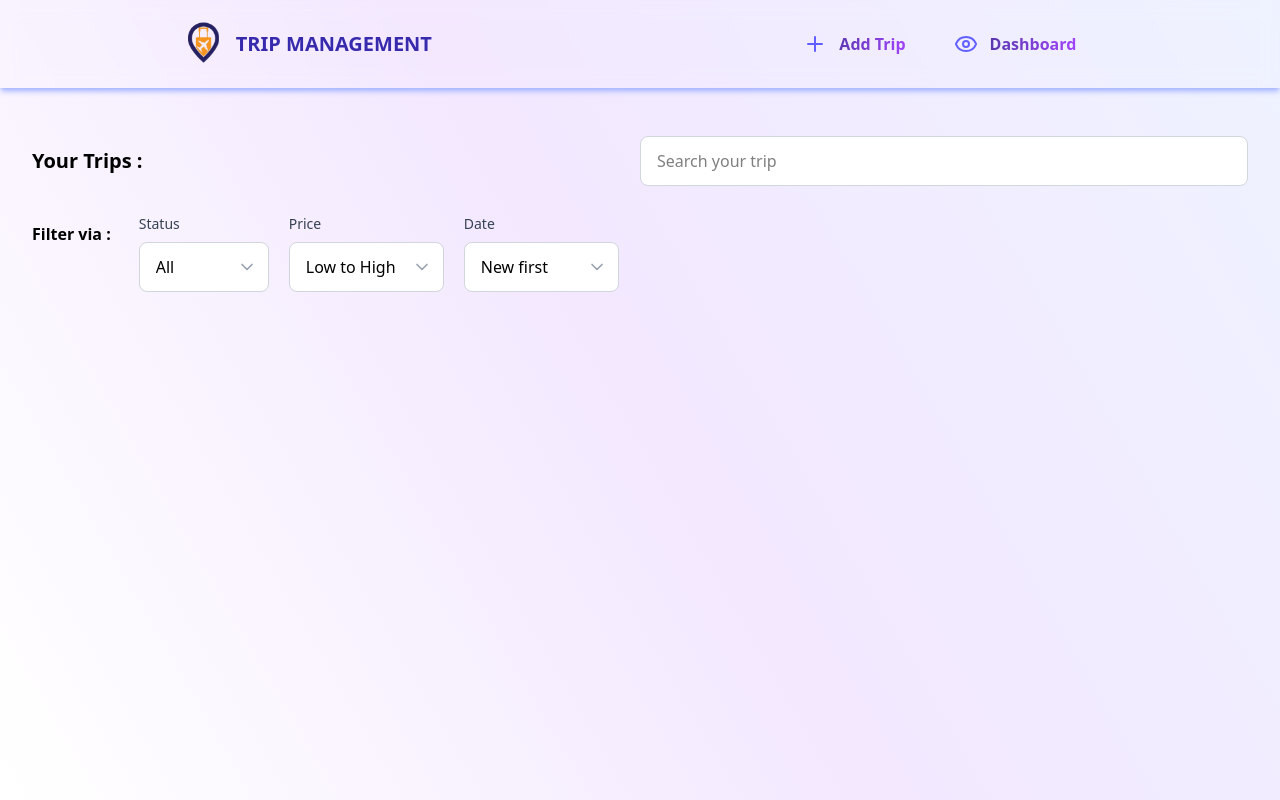
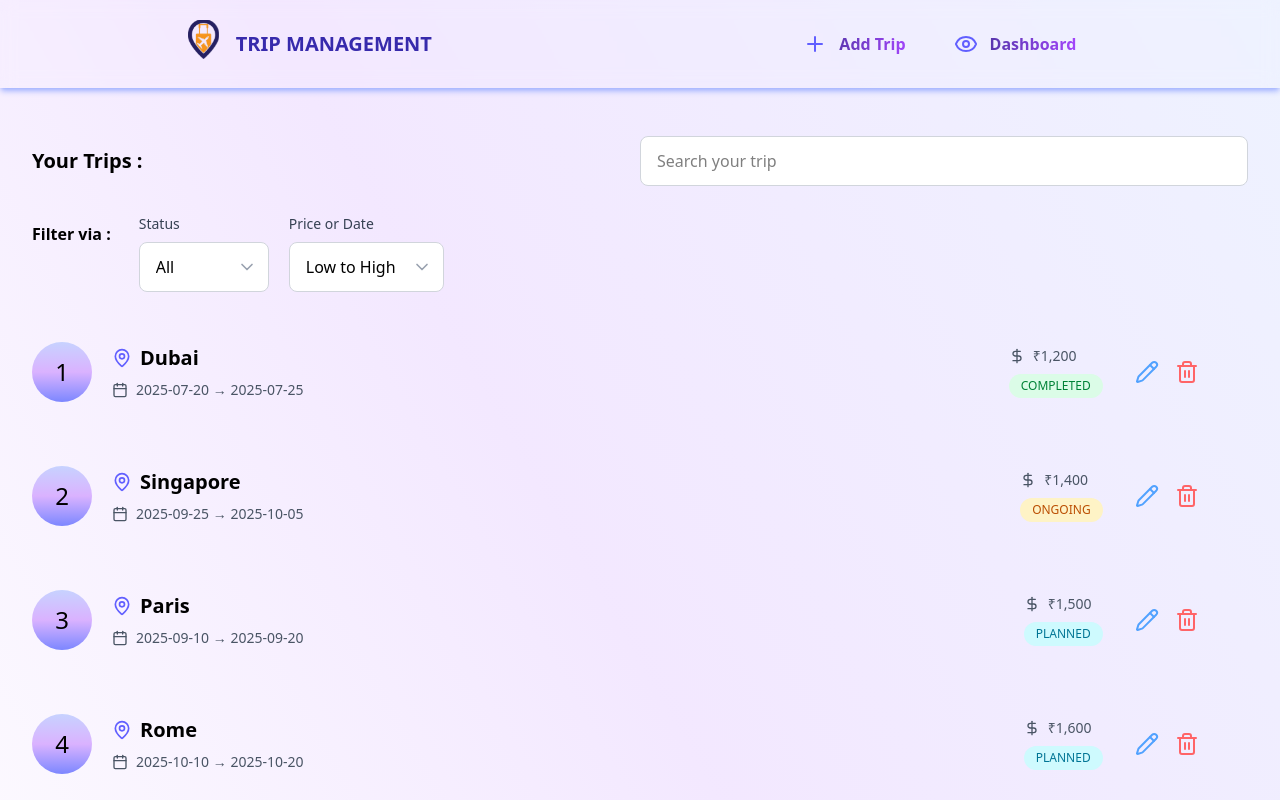
Before and after one commit to ashifpathan21/React-Trip-Management-SEP-2025-BT-REACT-OCT-2025-372, a React (Vite) app: page / in a window 1280 px wide. Shown: the top 800 px of the page. Built offline with nearby package versions, Linux system fonts and the light colour scheme.

Commit message:
add trip done

```diff
--- a/package.json
+++ b/package.json
@@ -25,7 +25,8 @@
     "react-toastify": "^11.0.5",
     "recharts": "^3.2.1",
     "styled-components": "^6.1.19",
-    "tailwindcss": "^4.1.13"
+    "tailwindcss": "^4.1.13",
+    "uuid": "^13.0.0"
   },
   "devDependencies": {
     "@eslint/js": "^9.36.0",
--- a/src/App.jsx
+++ b/src/App.jsx
@@ -2,15 +2,18 @@ import React from "react";
 import { Routes, Route } from "react-router-dom";
 import Dashboard from "./pages/Dashboard.jsx";
 import Home from "./pages/Home.jsx";
+import AddTrip from "./pages/AddTrip.jsx";
+import EditTrip from "./pages/EditTrip.jsx";
 
 const App = () => {
   return (
     <div className="relative top-0 bg-linear-60 from-white via-purple-100 to-indigo-50 ">
-
       <div className="content inset-0 bg-transparent ">
         <Routes>
           <Route path="/" element={<Home />} />
           <Route path="/dashboard" element={<Dashboard />} />
+          <Route path="/add" element={<AddTrip />} />
+          <Route path="/edit/:id" element={<EditTrip />} />
         </Routes>
       </div>
     </div>
--- /dev/null
+++ b/src/components/Card.jsx
@@ -0,0 +1,86 @@
+import React from "react";
+import {
+  Calendar,
+  DollarSign,
+  MapPin,
+  Clock,
+  Pencil,
+  Trash2,
+} from "lucide-react";
+import { deleteTrip } from "../slices/tripSlice.js";
+import { useDispatch } from "react-redux";
+import { useNavigate } from "react-router-dom";
+
+const Card = ({ trip, idx }) => {
+  const dispatch = useDispatch();
+  const navigate = useNavigate();
+  const handleDelete = () => {
+    if (confirm("Are you sure to delete this trip ?")) {
+      dispatch(deleteTrip(trip.id));
+    }
+  };
+  const statusColors = {
+    PLANNED: "bg-cyan-100 text-cyan-700",
+    ONGOING: "bg-amber-100 text-amber-700",
+    COMPLETED: "bg-green-100 text-green-700",
+    CANCELLED: "bg-red-100 text-red-700",
+  };
+  return (
+    <div className="p-5  w-full  flex gap-3 items-center ">
+      <span className="text-2xl w-15 h-15 rounded-full flex justify-center items-center p-2 bg-gradient-to-b from-indigo-200 via-purple-300 to-indigo-400 ">
+        {idx + 1}
+      </span>
+      <div className="flex items-center justify-between p-2 gap-3 w-11/12">
+        <div className="flex flex-col gap-2 ">
+          {/* Destination */}
+          <h2 className="font-semibold text-xl flex items-center gap-2">
+            <MapPin className="w-5 h-5 text-indigo-500" />
+            {trip?.destination}
+          </h2>
+
+          {/* Dates */}
+          <div className="flex items-center gap-2 text-sm text-gray-600">
+            <Calendar className="w-4 h-4" />
+            {trip?.startDate} → {trip?.endDate}
+          </div>
+        </div>
+        <div className="flex items-center gap-5 ">
+          <div className="flex flex-col gap-2 ">
+            {/* Price */}
+            <div className="flex items-center gap-2 text-sm text-gray-600">
+              <DollarSign className="w-4 h-4" />
+              {trip?.price?.toLocaleString("en-IN", {
+                style: "currency",
+                currency: "INR",
+                minimumFractionDigits: 0,
+              })}
+            </div>
+
+            {/* Status */}
+            <span
+              className={`self-start text-xs font-medium px-3 py-1 rounded-full ${
+                statusColors[trip?.status]
+              }`}
+            >
+              {trip?.status}
+            </span>
+          </div>
+          {/* edit and delete button */}
+          <div className="flex flex-col gap-2 md:flex-row lg:flex-row p-2">
+            <button onClick={() => navigate(`edit/${trip?.id}`)} className="p-1 rounded-md font-semibold text-blue-400">
+              <Pencil />
+            </button>
+            <button
+              onClick={handleDelete}
+              className="p-1 rounded-md font-semibold text-red-400"
+            >
+              <Trash2 />
+            </button>
+          </div>
+        </div>
+      </div>
+    </div>
+  );
+};
+
+export default Card;
--- a/src/components/SearchFilterBar.jsx
+++ b/src/components/SearchFilterBar.jsx
@@ -7,12 +7,9 @@ const SearchFilterBar = ({
   status,
   statusOptions,
   setStatus,
-  dateSort,
-  setDateSort,
-  dateSortOptions,
-  priceSort,
-  priceSortOptions,
-  setPriceSort,
+ sort,
+ setSort ,
+ sortOptions
 }) => {
   return (
     <div className="pt-30 ">
@@ -21,7 +18,7 @@ const SearchFilterBar = ({
           <h2 className="w-full font-semibold text-xl ">Your Trips :</h2>
         </div>
 
-        <div className={"w-1/2"}>
+        <div className={"w-full  md:w-1/2 lg:w-1/2"}>
           <Input
             id={"searchBar"}
             placeholder={"Search your trip"}
@@ -44,19 +41,13 @@ const SearchFilterBar = ({
           placeholder="Select Status"
         />
         <Dropdown
-          id={"priceSort"}
-          label={"Price"}
-          options={priceSortOptions}
-          value={priceSort}
-          onChange={(e) => setPriceSort(e.target.value)}
+          id={"priceDateSort"}
+          label={"Price or Date "}
+          options={sortOptions}
+          value={sort}
+          onChange={(e) => setSort(e.target.value)}
         />
-        <Dropdown
-          id={"dateSort"}
-          label={"Date"}
-          options={dateSortOptions}
-          value={dateSort}
-          onChange={(e) => setDateSort(e.target.value)}
-        />
+
       </div>
     </div>
   );
--- a/src/components/StatCard.jsx
+++ b/src/components/StatCard.jsx
@@ -22,7 +22,7 @@ const StatCard = ({ icon, title, data , color }) => {
         <h2 className="text-lg font-semibold text-indigo-800">{title}</h2>
       </div>
 
-      <div className="text-3xl font-bold text-indigo-950 tracking-wide">
+      <div className="text-3xl font-bold overflow-hidden text-indigo-950 tracking-wide">
         {data}
       </div>
     </div>
--- /dev/null
+++ b/src/components/TripForm.jsx
@@ -0,0 +1,99 @@
+import React, { useState, useEffect } from "react";
+import Input from "./Input.jsx";
+import DropDown from "./DropDown.jsx";
+
+const TripForm = ({ initialData, onSubmit, title }) => {
+  const [formData, setFormData] = useState({
+    destination: "",
+    startDate: "",
+    endDate: "",
+    price: "",
+    status: "",
+  });
+
+  useEffect(() => {
+    if (initialData) {
+      setFormData({
+        destination: initialData?.destination,
+        startDate: initialData?.startDate,
+        endDate: initialData?.endDate,
+        price: initialData?.price,
+        status: initialData?.status,
+      });
+    }
+  }, [initialData]);
+
+  const handleSubmit = (e) => {
+    e.preventDefault();
+    onSubmit(formData);
+  };
+  return (
+    <div className="mt-30  max-w-[500px] mx-auto rounded-2xl shadow-md shadow-indigo-500 border border-blue-300 ">
+      <div className="bg-gradient-to-l rounded-lg from-indigo-600 via-blue-600 to-indigo-400 text-white font-bold flex justify-center items-center h-[100px] ">
+        <h1 className="text-3xl overflow-hidden">{title}</h1>
+      </div>
+      <form onSubmit={handleSubmit} className="p-8  flex flex-col gap-3  ">
+        <Input
+          required={true}
+          id={"destination"}
+          label={"Destination"}
+          placeholder={"Enter Destination"}
+          value={formData.destination}
+          onChange={(e) =>
+            setFormData({ ...formData, destination: e.target.value })
+          }
+        />
+        <Input
+          required={true}
+          type="date"
+          id={"startDate"}
+          label={"Start Date"}
+          placeholder={"Choose Start Date"}
+          value={formData.startDate}
+          onChange={(e) =>
+            setFormData({ ...formData, startDate: e.target.value })
+          }
+        />
+        <Input
+          required={true}
+          type="date"
+          min={formData.startDate}
+          id={"endDate"}
+          label={"End Date"}
+          placeholder={"Choose End Date"}
+          value={formData.endDate}
+          onChange={(e) =>
+            setFormData({ ...formData, endDate: e.target.value })
+          }
+        />
+
+        <Input
+          required={true}
+          type="number"
+          id={"price"}
+          label={"Price"}
+          placeholder={"Enter Price"}
+          value={formData.price}
+          onChange={(e) => setFormData({ ...formData, price: e.target.value })}
+        />
+        <DropDown
+          options={[
+            { label: "Ongoing", value: "ONGOING" },
+            { label: "Planned", value: "PLANNED" },
+            { label: "Completed", value: "COMPLETED" },
+            { label: "Cancelled", value: "CANCELLED" },
+          ]}
+          placeholder="Select Status"
+          value={formData.status}
+          onChange={(e) => setFormData({ ...formData, status: e.target.value })}
+        />
+
+        <button className="text-white bg-indigo-600 font-semibold p-4 rounded-lg ">
+          {title}
+        </button>
+      </form>
+    </div>
+  );
+};
+
+export default TripForm;
--- a/src/index.css
+++ b/src/index.css
@@ -1 +1,5 @@
 @import "tailwindcss";
+
+*{
+    overflow-x: hidden;
+}
--- /dev/null
+++ b/src/pages/AddTrip.jsx
@@ -0,0 +1,34 @@
+import React from "react";
+import TripForm from "../components/TripForm.jsx";
+import { addTrip } from "../slices/tripSlice.js";
+import { useDispatch } from "react-redux";
+import { useNavigate } from "react-router-dom";
+import Navbar from "../components/Navbar.jsx";
+import { v4 as uuidv4 } from "uuid";
+import { toast } from "react-toastify";
+
+const AddTrip = () => {
+  const navigate = useNavigate();
+  const dispatch = useDispatch();
+
+  const handleSubmit = (data) => {
+    if (!data) {
+      return;
+    }
+    const id = uuidv4();
+    data.id = id;
+    dispatch(addTrip(data));
+    console.log("added")
+    toast.success("Trip added successfully ");
+    navigate("/");
+  };
+  return (
+    <div className="min-h-screen w-screen ">
+      <Navbar />
+
+      <TripForm title={"Add Trip"} onSubmit={handleSubmit} />
+    </div>
+  );
+};
+
+export default AddTrip;
--- a/src/pages/Dashboard.jsx
+++ b/src/pages/Dashboard.jsx
@@ -1,6 +1,5 @@
 import React, { useEffect, useState } from "react";
 import { setTrip } from "../slices/tripSlice.js";
-import { tripsDummyData } from "../data/data.js";
 import { useSelector, useDispatch } from "react-redux";
 import Navbar from "../components/Navbar.jsx";
 import Welcome from "../components/Welcome.jsx";
@@ -35,10 +34,6 @@ const Dashboard = () => {
     const cancelled = trips.filter((trip) => trip.status === "CANCELLED");
     setCancelledTrips(cancelled);
   }, [trips]);
-
-  useEffect(() => {
-    dispatch(setTrip(tripsDummyData));
-  }, []);
 
   return (
     <div className="relative min-h-screen  ">
--- /dev/null
+++ b/src/pages/EditTrip.jsx
@@ -0,0 +1,39 @@
+import React, { useState, useEffect } from "react";
+import { useParams, useNavigate } from "react-router-dom";
+import { useSelector } from "react-redux";
+const EditTrip = () => {
+  const navigate = useNavigate();
+  const param = useParams();
+  const id = param.id;
+  console.log(id);
+  const  { trips } = useSelector((state) => state.trip) ;
+  const [selectedTrip, setSelectedTrip] = useState(null);
+  useEffect(() => {
+    console.log(trips);
+    const selected = trips.filter((trip) => trip.id == id)[0];
+    console.log(selected);
+    if (selected) {
+      console.log(selected);
+      setSelectedTrip(selected);
+    }
+  }, [trips]);
+
+  if (!selectedTrip) {
+    return (
+      <div className="h-screen w-screen flex justify-center items-center">
+        <div className="flex flex-col gap-4 p-2 font-semibold text-2xl">
+          <h1>No such trip found</h1>
+          <button
+            className="bg-indigo-500  text-white  rounded-lg p-3 "
+            onClick={() => navigate("/")}
+          >
+            Go to Home Page
+          </button>
+        </div>
+      </div>
+    );
+  }
+  return <div></div>;
+};
+
+export default EditTrip;
--- a/src/pages/Home.jsx
+++ b/src/pages/Home.jsx
@@ -2,10 +2,11 @@ import React, { useState, useEffect } from "react";
 import Navbar from "../components/Navbar.jsx";
 import SearchFilterBar from "../components/SearchFilterBar.jsx";
 import { setTrip } from "../slices/tripSlice.js";
-import { tripsDummyData } from "../data/data.js";
 import { useSelector, useDispatch } from "react-redux";
-
+import { useNavigate } from "react-router-dom";
+import Card from "../components/Card.jsx";
 const Home = () => {
+  const navigate = useNavigate();
   const [input, setInput] = useState("");
   const [status, setStatus] = useState("ALL");
   const statusOptions = [
@@ -15,13 +16,10 @@ const Home = () => {
     { label: "Planned", value: "PLANNED" },
     { label: "Cancelled", value: "CANCELLED" },
   ];
-  const [priceSort, setPriceSort] = useState("LOW");
-  const priceSortOptions = [
+  const [sort, setSort] = useState("LOW");
+  const sortOptions = [
     { label: "Low to High", value: "LOW" },
     { label: "High to Low", value: "HIGH" },
-  ];
-  const [dateSort, setDateSort] = useState("NEW");
-  const dateSortOptions = [
     { label: "New first", value: "NEW" },
     { label: "Older first", value: "OLD" },
   ];
@@ -29,10 +27,6 @@ const Home = () => {
   const dispatch = useDispatch();
   const { trips } = useSelector((state) => state.trip);
   const [tripData, setTripData] = useState([]);
-
-  useEffect(() => {
-    dispatch(setTrip(tripsDummyData));
-  }, []);
 
   useEffect(() => {
     let filtered = [...trips];
@@ -49,22 +43,19 @@ const Home = () => {
       filtered = filtered.filter((trip) => trip.status === status);
     }
 
-    //  Price sorting
-    if (priceSort === "LOW") {
+    //  Price & date sorting
+    if (sort === "LOW") {
       filtered.sort((a, b) => a.price - b.price);
-    } else if (priceSort === "HIGH") {
+    } else if (sort === "HIGH") {
       filtered.sort((a, b) => b.price - a.price);
-    }
-
-    //  Date sorting (by startDate)
-    if (dateSort === "NEW") {
+    } else if (sort === "NEW") {
       filtered.sort((a, b) => new Date(b.startDate) - new Date(a.startDate));
-    } else if (dateSort === "OLD") {
+    } else if (sort === "OLD") {
       filtered.sort((a, b) => new Date(a.startDate) - new Date(b.startDate));
     }
 
     setTripData(filtered);
-  }, [input, status, priceSort, dateSort, trips]);
+  }, [input, status, sort, trips]);
 
   return (
     <div className="min-h-screen overflow-x-hidden w-screen h-full ">
@@ -75,13 +66,29 @@ const Home = () => {
         status={status}
         setStatus={setStatus}
         statusOptions={statusOptions}
-      priceSort={priceSort}
-      setPriceSort={setPriceSort}
-      priceSortOptions={priceSortOptions}
-      dateSort={dateSort}
-      setDateSort={setDateSort}
-      dateSortOptions={dateSortOptions}
+        sort={sort}
+        setSort={setSort}
+        sortOptions={sortOptions}
       />
+
+      <div className="flex flex-col max-w-screen overflow-hidden items-start  gap-3 p-3 w-screen">
+        {tripData.length > 0 ? (
+          tripData.map((trip, idx) => <Card key={idx} trip={trip} idx={idx} />)
+        ) : (
+          <div className="flex flex-col gap-4 w-full  p-4 justify-center items-center">
+            <h2 className="font-bold text-indigo-900  text-xl ">
+              {" "}
+              No Trips Found
+            </h2>
+            <button
+              onClick={() => navigate("/add")}
+              className="p-3 font-semibold text-lg underline text-blue-300 "
+            >
+              Add Trip Now
+            </button>
+          </div>
+        )}
+      </div>
     </div>
   );
 };
```
Also changed, not shown: src/slices/tripSlice.js (+10 -1 lines), 1 other file (tests, documents, lock files or other folders). Lines whose indentation alone changed are shown as unchanged.
